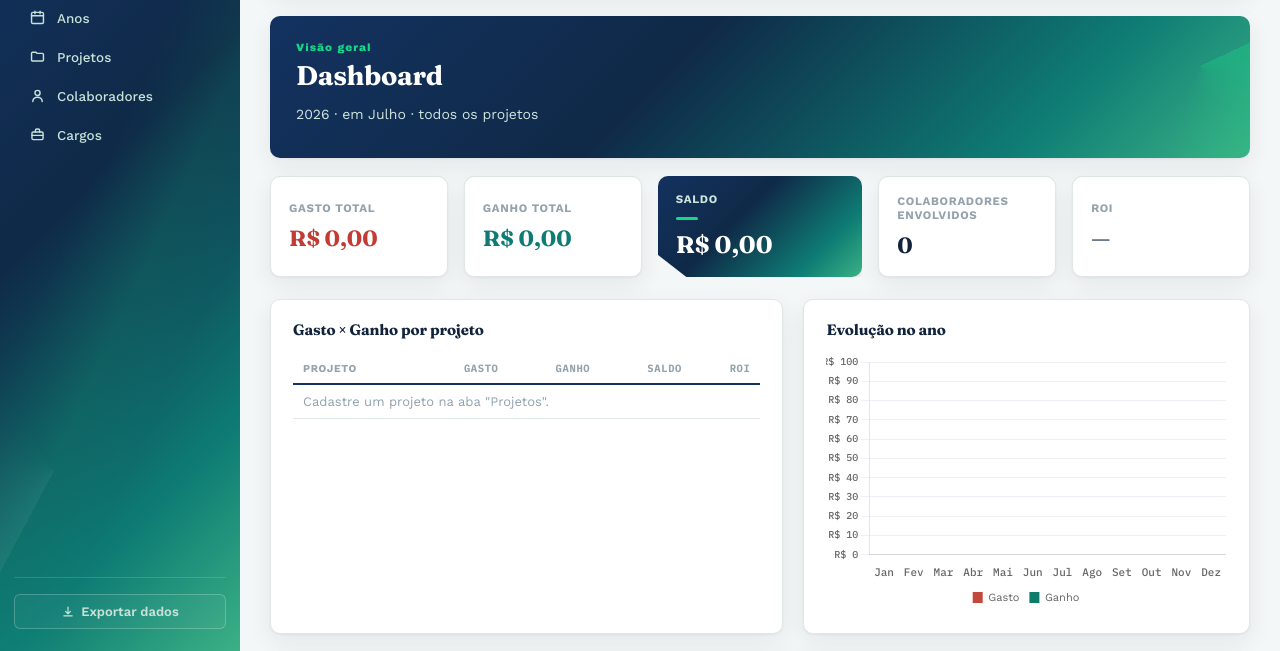
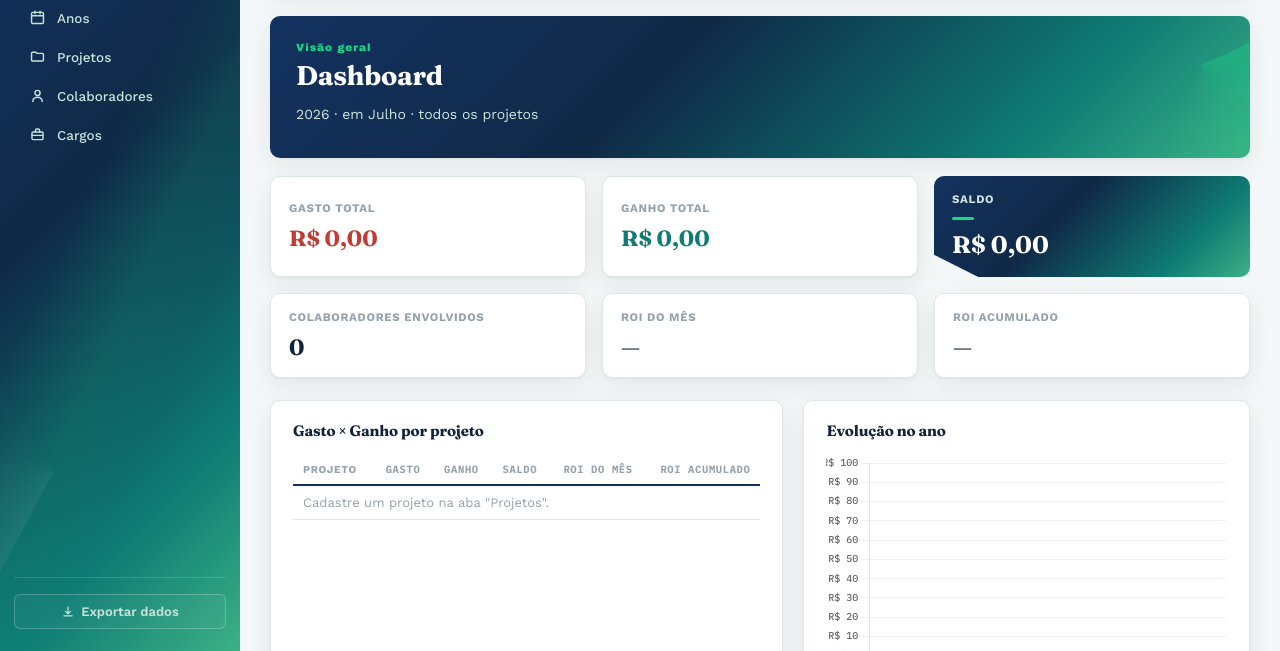
Before and after one commit to Jamykson/nex-roi, a plain HTML site: page index.html in a window 1280 px wide. Shown: the part 147-798 px from the top of the page. Drawn offline with nearby package versions, Linux system fonts and the light colour scheme.

Commit message:
separa ROI do mes e ROI acumulado

```diff
--- a/css/style.css
+++ b/css/style.css
@@ -225,8 +225,8 @@ select,input{font-family:inherit; font-size:14px;}
 @media (max-width:980px){.grid-2{grid-template-columns:1fr;}}
 
 /* ============ KPIs ============ */
-.kpi-row{display:grid; grid-template-columns:1fr 1fr 1.15fr 1fr 1fr; gap:16px; margin-bottom:22px; align-items:stretch;}
-@media (max-width:1200px){.kpi-row{grid-template-columns:1fr 1fr 1fr;}}
+.kpi-row{display:grid; grid-template-columns:1fr 1fr 1.15fr 1fr 1fr 1fr; gap:16px; margin-bottom:22px; align-items:stretch;}
+@media (max-width:1300px){.kpi-row{grid-template-columns:1fr 1fr 1fr;}}
 @media (max-width:900px){.kpi-row{grid-template-columns:1fr 1fr;}}
 .kpi-card{
   background:var(--surface); border:1px solid var(--line); border-radius:var(--radius);
--- a/index.html
+++ b/index.html
@@ -103,8 +103,12 @@
           <span class="kpi-value mono" id="kpiColab">0</span>
         </div>
         <div class="kpi-card">
-          <span class="kpi-label">ROI</span>
+          <span class="kpi-label">ROI do mês</span>
           <span class="kpi-value mono" id="kpiRoi">—</span>
+        </div>
+        <div class="kpi-card">
+          <span class="kpi-label">ROI acumulado</span>
+          <span class="kpi-value mono" id="kpiRoiAcumulado">—</span>
         </div>
       </div>
 
@@ -113,7 +117,7 @@
           <h2>Gasto × Ganho por projeto</h2>
           <table class="data-table" id="tblProjetoResumo">
             <thead>
-              <tr><th>Projeto</th><th class="num">Gasto</th><th class="num">Ganho</th><th class="num">Saldo</th><th class="num">ROI</th></tr>
+              <tr><th>Projeto</th><th class="num">Gasto</th><th class="num">Ganho</th><th class="num">Saldo</th><th class="num">ROI do mês</th><th class="num">ROI acumulado</th></tr>
             </thead>
             <tbody></tbody>
           </table>
--- a/js/app.js
+++ b/js/app.js
@@ -136,6 +136,16 @@ function roiLabel(gasto, ganho){
   return `<span style="color:${cor}">${sinal}${roi.toFixed(1).replace('.0','')}%</span>`;
 }
 
+// Soma uma métrica de Janeiro até o mês selecionado (inclusive). Se "Ano
+// todo" estiver selecionado, é a mesma coisa que o total do ano completo.
+function acumuladoAteMes(fn, projetoFiltro){
+  if(!ctx.anoId) return 0;
+  if(ctx.mes === 'ano') return Store.agregarAno(ctx.anoId, projetoFiltro, fn);
+  let total = 0;
+  for(let m=1; m<=ctx.mes; m++) total += fn.call(Store, ctx.anoId, m, projetoFiltro);
+  return total;
+}
+
 function renderDashboard(){
   const semAno = !ctx.anoId;
   const filtro = projetoFiltroAtual();
@@ -151,6 +161,9 @@ function renderDashboard(){
   stampSaldo.classList.toggle('positivo', saldo>=0);
   stampSaldo.classList.toggle('negativo', saldo<0);
   el('kpiRoi').innerHTML = semAno ? '—' : roiLabel(gasto, ganho);
+  const gastoAcum = semAno ? 0 : acumuladoAteMes(Store.gastoTotal, filtro);
+  const ganhoAcum = semAno ? 0 : acumuladoAteMes(Store.ganho, filtro);
+  el('kpiRoiAcumulado').innerHTML = semAno ? '—' : roiLabel(gastoAcum, ganhoAcum);
 
   const anoObj = Store.getAno(ctx.anoId);
   const projTxt = filtro==='ALL' ? 'todos os projetos' : filtro==='GERAL' ? 'lançamentos gerais' : nomeProjeto(ctx.projetoId);
@@ -167,14 +180,19 @@ function renderDashboard(){
     const linhas = projetosDoAno.map(p=>({
       nome: p.nome, cor: p.cor,
       gasto: metrica(Store.gastoTotal, p.id),
-      ganho: metrica(Store.ganho, p.id)
+      ganho: metrica(Store.ganho, p.id),
+      gastoAcum: acumuladoAteMes(Store.gastoTotal, p.id),
+      ganhoAcum: acumuladoAteMes(Store.ganho, p.id)
     }));
     const geralGanho = metrica(Store.ganho, 'GERAL');
     const geralGasto = metrica(Store.gastoTotal, 'GERAL');
-    if(geralGanho || geralGasto) linhas.push({ nome:'Geral (sem projeto)', cor:'#98A2B3', gasto:geralGasto, ganho:geralGanho });
+    if(geralGanho || geralGasto) linhas.push({
+      nome:'Geral (sem projeto)', cor:'#98A2B3', gasto:geralGasto, ganho:geralGanho,
+      gastoAcum: acumuladoAteMes(Store.gastoTotal, 'GERAL'), ganhoAcum: acumuladoAteMes(Store.ganho, 'GERAL')
+    });
 
     if(linhas.length===0){
-      tbody.innerHTML = `<tr><td colspan="5" class="empty-hint">Cadastre um projeto na aba "Projetos".</td></tr>`;
+      tbody.innerHTML = `<tr><td colspan="6" class="empty-hint">Cadastre um projeto na aba "Projetos".</td></tr>`;
     }else{
       tbody.innerHTML = linhas.map(l=>{
         const s = l.ganho - l.gasto;
@@ -184,6 +202,7 @@ function renderDashboard(){
           <td class="num gain-text">${formatCurrency(l.ganho)}</td>
           <td class="num" style="color:${s>=0?'var(--gain)':'var(--loss)'}">${formatCurrency(s)}</td>
           <td class="num">${roiLabel(l.gasto, l.ganho)}</td>
+          <td class="num">${roiLabel(l.gastoAcum, l.ganhoAcum)}</td>
         </tr>`;
       }).join('');
     }
```
